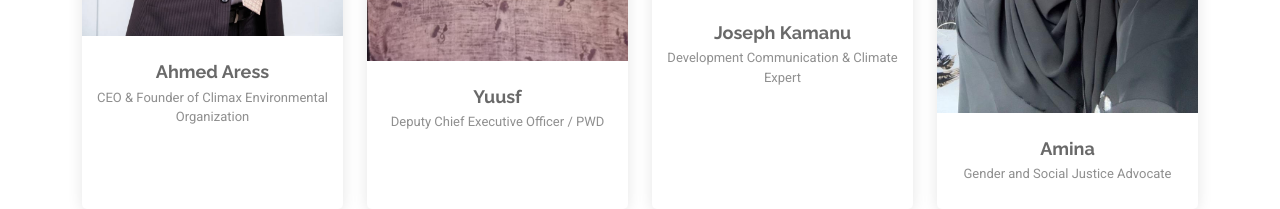
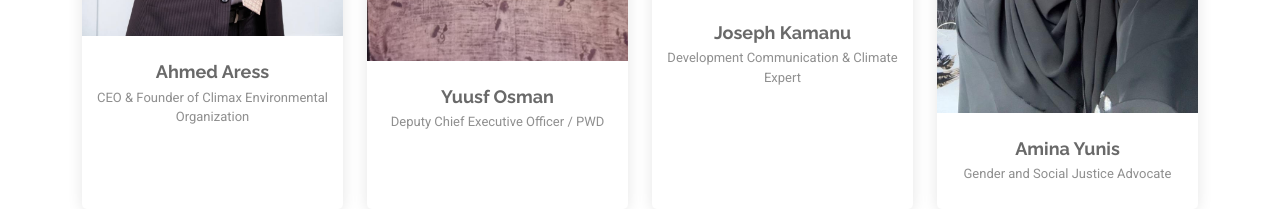
Before and after one commit to cyprian1ouma/CLIMAX-ENVIRONMENTAL-ORGANIZATION, a plain HTML site: page index.html in a window 1280 px wide. Shown: the part 2803-3012 px from the top of the page. Drawn offline with nearby package versions, Linux system fonts and the light colour scheme.

Commit message:
Added the name for Amina and Yussuf

```diff
--- a/index.html
+++ b/index.html
@@ -281,7 +281,7 @@
                 </div>
               </div>
               <div class="member-info">
-                <h4>Yuusf</h4>
+                <h4>Yuusf Osman</h4>
                 <span>Deputy Chief Executive Officer / PWD</span>
               </div>
             </div>
@@ -319,7 +319,7 @@
                 </div>
               </div>
               <div class="member-info">
-                <h4>Amina</h4>
+                <h4>Amina Yunis</h4>
                 <span>Gender and Social Justice Advocate</span>
               </div>
             </div>
```
Also changed, not shown: team.html (+2 -2 lines).
